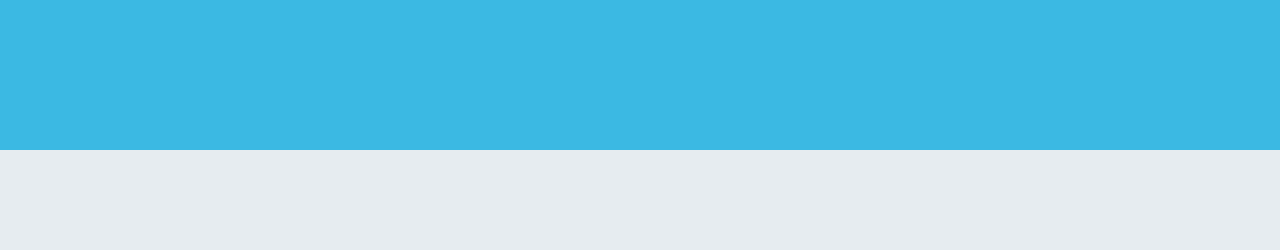
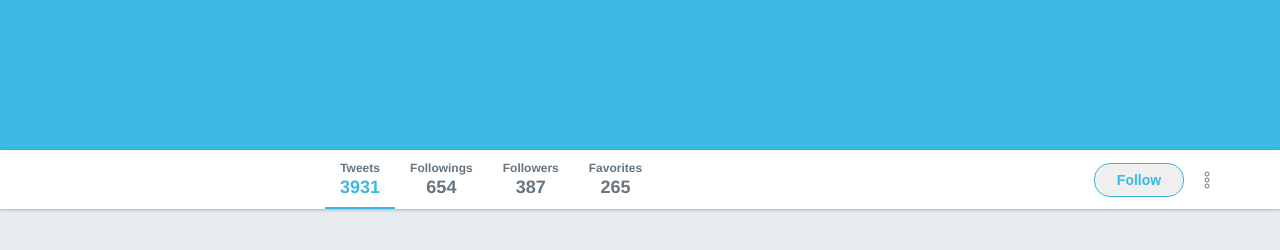
Before and after one commit to santospatrick/twitter-flexbox, a plain HTML site: page index.html in a window 1280 px wide. Shown: the part 276-526 px from the top of the page. Drawn offline with Linux system fonts and the light colour scheme.

Commit message:
adiciona barra com acoes

```diff
--- a/index.html
+++ b/index.html
@@ -30,6 +30,34 @@
         <div class="banner">
             <h1>Twitter da Rocketseat</h1>
         </div>
+
+        <div class="bar">
+            <div class="content">
+                <ul>
+                    <li class="active">
+                        <span>Tweets</span>
+                        <strong>3931</strong>
+                    </li>
+                    <li>
+                        <span>Followings</span>
+                        <strong>654</strong>
+                    </li>
+                    <li>
+                        <span>Followers</span>
+                        <strong>387</strong>
+                    </li>
+                    <li>
+                        <span>Favorites</span>
+                        <strong>265</strong>
+                    </li>
+                </ul>
+
+                <div class="actions">
+                    <button>Follow</button>
+                    <img src="/images/more.svg" alt="More">
+                </div>
+            </div>
+        </div>
     </div>
 </body>
 </html>
--- a/styles.css
+++ b/styles.css
@@ -106,3 +106,77 @@ header#main-header .side button{
     justify-content: center;
     color: #fff;
 }
+
+.bar {
+    height: 59px;
+    background: #fff;
+    box-shadow: 0 1px 3px rgba(0,0,0,.25);
+}
+
+.bar .content{
+    display: flex;
+    align-items: center;
+    justify-content: space-between;
+    padding-left: 285px;
+    height: 100%;
+}
+
+.bar .content ul{
+    list-style: none;
+    display: flex;
+    height: 100%;
+}
+
+.bar .content ul li{
+    display: flex;
+    flex-direction: column;
+    align-items: center;
+    justify-content: center;
+    padding: 0 15px;
+    position: relative;
+}
+
+.bar .content ul li.active::after{
+    content: '';
+    height: 2px;
+    position: absolute;
+    bottom: 0;
+    left: 0;
+    width: 100%;
+    background-color: #3bb9e3;
+}
+
+.bar .content ul li span{
+    color: #667580;
+    font-size: 12px;
+    font-weight: bold;
+}
+
+.bar .content ul li strong {
+    color: #667580;
+    font-size: 18px;
+    margin-top: 2px;
+}
+
+.bar .content ul li.active strong {
+    color: #3bb9e3;
+}
+
+.bar .content .actions button {
+    border: 1px solid #3bb9e3;
+    color: #3bb9e3;
+    height: 34px;
+    width: 90px;
+
+    display: flex;
+    align-items: center;
+    justify-content: center;
+    font-weight: bold;
+    font-size: 14px;
+    border-radius: 16px;
+    margin-right: 20px;
+}
+
+.bar .content .actions {
+    display: flex;
+}
```
